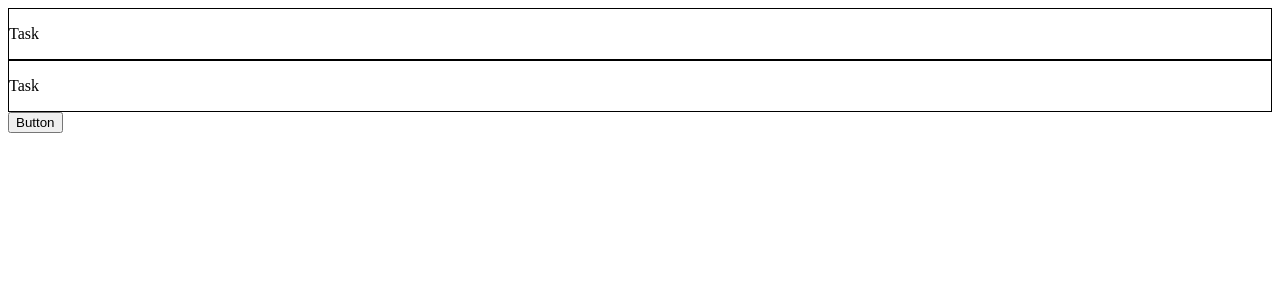
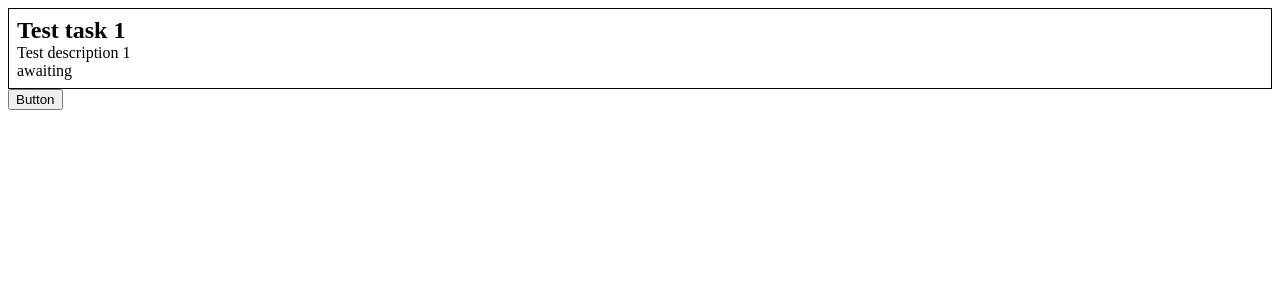
Before and after one commit to amakor97/todolistagain, a React (Vite) app: page / in a window 1280 px wide. Both pictures are taken after a click on the button "Button". Shown: the top 300 px of the page. Built offline with nearby package versions, Linux system fonts and the light colour scheme.

Commit message:
[UPDATE]: small tsx and styles update

```diff
--- a/src/components/Button/Button.tsx
+++ b/src/components/Button/Button.tsx
@@ -1,4 +1,6 @@
-function Button({handleClick}) {
+type handler = () => void;
+
+function Button({ handleClick }: { handleClick: handler }) {
   return <button onClick={handleClick}>Button</button>;
 }
 
--- a/src/components/Task/Task.module.css
+++ b/src/components/Task/Task.module.css
@@ -1,3 +1,17 @@
 .task {
+  padding: 8px;
+
   border: 1px solid black;
 }
+
+.title {
+  margin: 0;
+}
+
+.desc {
+  margin: 0;
+}
+
+.status {
+  margin: 0;
+}
--- a/src/components/Task/Task.tsx
+++ b/src/components/Task/Task.tsx
@@ -1,9 +1,15 @@
+import type { TaskType } from "../../types/TaskType";
+
 import Styles from "./Task.module.css";
 
-function Task() {
-  return <article className={Styles.task}>
-    <p>Task</p>
-  </article>
+function Task({ task }: { task: TaskType }) {
+  return (
+    <article className={Styles.task}>
+      <h2 className={Styles.title}>{task.name}</h2>
+      <p className={Styles.desc}>{task.desription}</p>
+      <p className={Styles.status}>{task.status}</p>
+    </article>
+  );
 }
 
 export default Task;
--- a/src/components/TasksList/TasksList.tsx
+++ b/src/components/TasksList/TasksList.tsx
@@ -1,15 +1,15 @@
-import Task from "../Task/Task"
+import Task from "../Task/Task";
 
 import type { TaskType } from "../../types/TaskType";
 
-function TasksList({tasks}: {tasks: TaskType[]}) {
-
-  return <section>
-    {tasks.map((task) => {
-      return <Task/>
-    })}
-    <Task/>
-  </section>
+function TasksList({ tasks }: { tasks: TaskType[] }) {
+  return (
+    <section>
+      {tasks.map((task) => {
+        return <Task task={task} />;
+      })}
+    </section>
+  );
 }
 
 export default TasksList;
```
